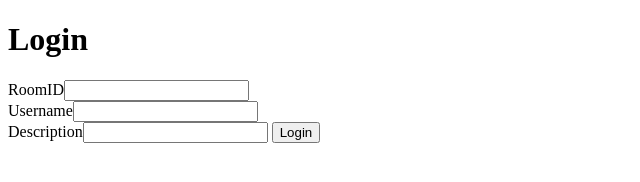
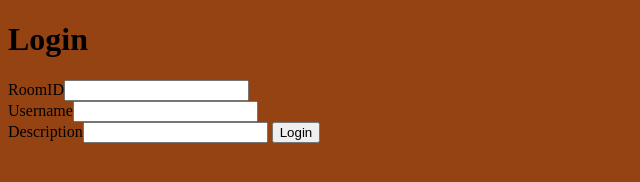
Before and after one commit to dedis/livos, a plain HTML site: page web/index.html in a window 1280 px wide. Shown: the whole page, without its empty margins (0-640 px from the left). Drawn offline with Linux system fonts and the light colour scheme.

Commit message:
css is linked

```diff
--- a/web/index.html
+++ b/web/index.html
@@ -5,7 +5,7 @@
     <meta name="viewport" content="width=device-width, initial-scale=1.0" />
     <meta http-equiv="X-UA-Compatible" content="ie=edge" />
 
-    <link rel="stylesheet" type="css" href="/web/static/style.css">
+    <link rel="stylesheet" href="/web/static/style.css">
 
     <title>Livos</title>
   </head>
```
Also changed, not shown: web/homepage.html (+1 -1 lines), web/views/election.html (+1 -1 lines), web/views/manage.html (+1 -1 lines), web/views/results.html (+1 -1 lines).
